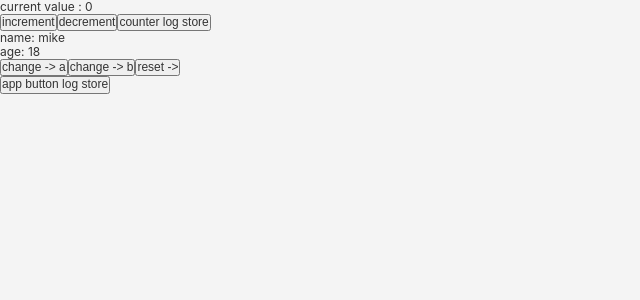
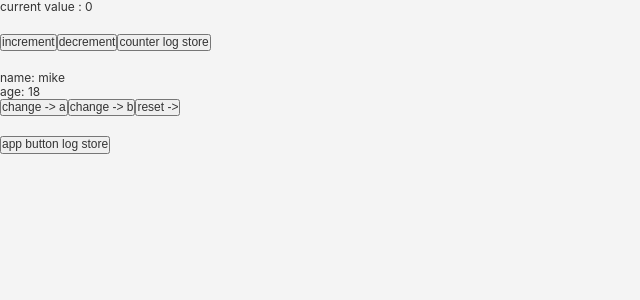
Before and after one commit to jiangxiaoxin/search-nes, a React (Create React App) app: page / in a window 1280 px wide. Shown: the top 300 px of the page, without its empty margins (0-640 px from the left). Built offline with nearby package versions, Linux system fonts and the light colour scheme.

Commit message:
update & inline style & 不用在index里初始化，所有的东西都是组件，只要在后续使用store之前完成初始化就行了

```diff
--- a/src/App.jsx
+++ b/src/App.jsx
@@ -3,14 +3,19 @@ import './App.css';
 
 import Counter from './counter/Counter.jsx';
 
+import { Provider } from "react-redux";
+import store from './counter/store';
+
 class App extends Component {
 
   render() {
     return (
-      <div>
-        <Counter />
-        <button onClick={ () => { console.log('app log', this.props) }}>app button log store</button>
-      </div>
+      <Provider store={ store }>
+        <div>
+          <Counter />
+          <button onClick={ () => { console.log('app log', this.props) }}>app button log store</button>
+        </div>
+      </Provider>
     )
   }
 }
--- a/src/counter/Change.jsx
+++ b/src/counter/Change.jsx
@@ -6,7 +6,7 @@ import { connect } from 'react-redux'
 class Change extends React.Component {
   render() {
     return (
-      <div>
+      <div style={{marginBottom: 20}}>
         <p>name: {this.props.name}</p>
         <p>age: {this.props.age}</p>
         <div>
--- a/src/counter/Counter.jsx
+++ b/src/counter/Counter.jsx
@@ -15,7 +15,7 @@ class Counter extends React.Component {
     return (
       <div>
         <Result />
-        <div>
+        <div style={{marginBottom: 20}}>
           <button onClick={this.props.handleIncrease}>increment</button>
           <button onClick={this.props.handleDecrease}>decrement</button>
           <button onClick={() => { console.log('counter log', this.props) }}>counter log store</button>
--- a/src/counter/Result.jsx
+++ b/src/counter/Result.jsx
@@ -10,7 +10,7 @@ class Result extends React.Component{
 
   render() {
     return (
-      <div>
+      <div className="result-part" style={{marginBottom: 20}}>
         current value : { this.props.value }
       </div>
     )
--- a/src/index.js
+++ b/src/index.js
@@ -5,13 +5,8 @@ import './index.css';
 import App from './App.jsx';
 import * as serviceWorker from './serviceWorker';
 
-import { Provider } from "react-redux";
-import store from './counter/store';
-
 render(
-  <Provider store={ store }>
-    <App />
-  </Provider>,
+  <App />,
   document.getElementById('root')
 )
 
```
Also changed, not shown: src/components/counter/Counter.jsx (deleted, +0 -16 lines), src/components/counter/reducers.js (deleted), src/components/counter/sagas.js (deleted), src/components/counter/store.js (deleted).
